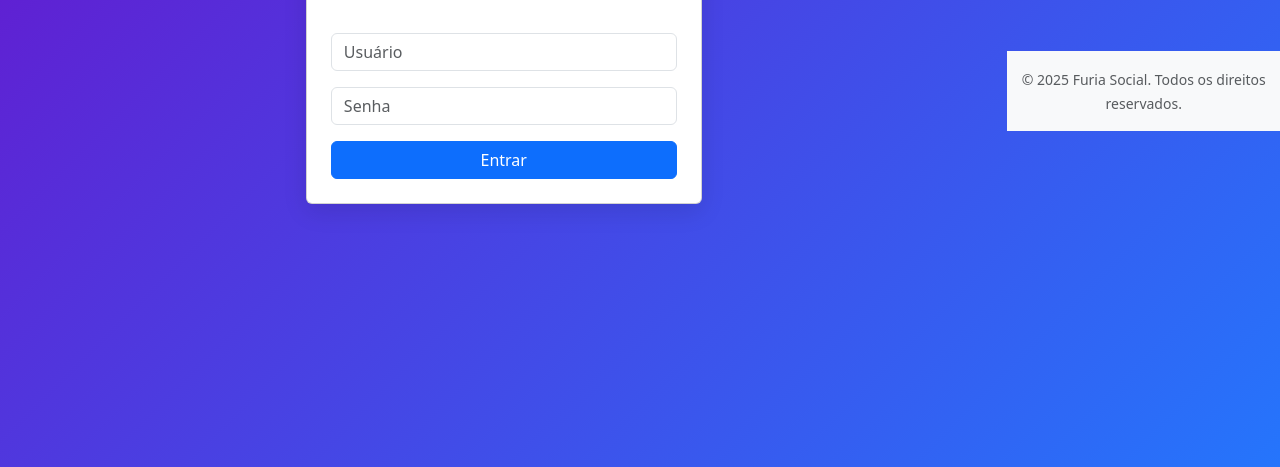
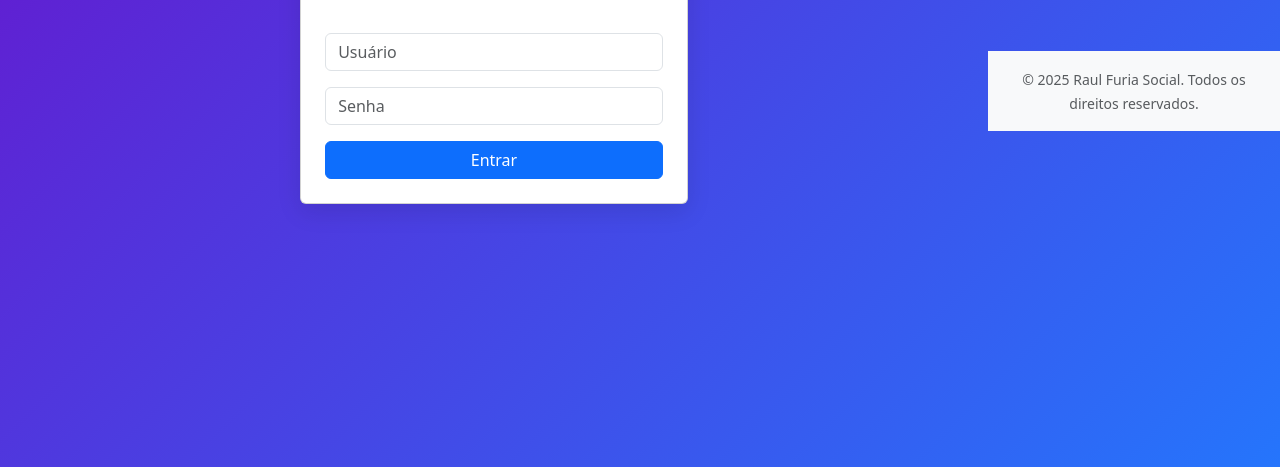
Before and after one commit to Raul-Fonseca/Estoque2, a plain HTML site: page login.html in a window 1280 px wide. Shown: the part 333-800 px from the top of the page. Drawn offline with nearby package versions, Linux system fonts and the light colour scheme.

Commit message:
Update login.html

```diff
--- a/login.html
+++ b/login.html
@@ -37,7 +37,7 @@
  <script src="./login.js"></script>
     <footer class="bg-light text-center text-muted py-3 mt-5">
     <div class="container">
-      <small>&copy; 2025 Furia Social. Todos os direitos reservados.</small>
+      <small>&copy; 2025 Raul Furia Social. Todos os direitos reservados.</small>
     </div>
   </footer>
 
```
